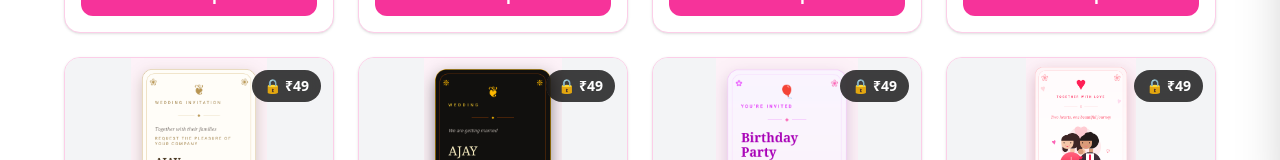
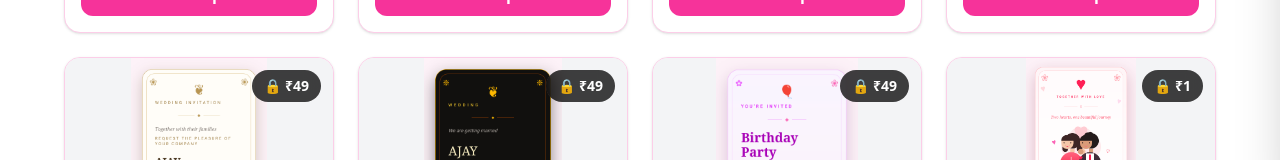
Before and after one commit to AJAYsiloliya/invitenest, a Next.js app: page /templates in a window 1280 px wide. Shown: the part 609-769 px from the top of the page. Built offline with nearby package versions, Linux system fonts and the light colour scheme; no server answers.

Commit message:
Temporary ₹1 payment test

```diff
--- a/src/app/globals.css
+++ b/src/app/globals.css
@@ -1,5 +1,5 @@
 @import "tailwindcss";
 
-body,html{
+html{
   scroll-behavior: smooth;
 }
--- a/src/app/layout.js
+++ b/src/app/layout.js
@@ -28,6 +28,7 @@ export default function RootLayout({ children }) {
   return (
     <html
       lang="en"
+      data-scroll-behavior="smooth"
       className={`${geistSans.variable} ${geistMono.variable} h-full antialiased`}
     >
       <body className="min-h-full flex flex-col">
--- a/src/components/TemplateCard.jsx
+++ b/src/components/TemplateCard.jsx
@@ -138,6 +138,7 @@ const TemplateCard = ({ template }) => {
           alt={template.name}
           width={500}
           height={700}
+          loading="eager"
           className="h-72 w-full bg-gray-100 object-contain transition duration-500 group-hover:scale-105"
         />
 
--- a/src/data/templates.js
+++ b/src/data/templates.js
@@ -62,7 +62,7 @@ const templates = [
     name: "Romantic Invitation",
     type: "Love",
     image: "/templates/love-2.jpg",
-    price: 49,
+    price: 1,
     design: "romantic-invitation",
   },
 ];
```
